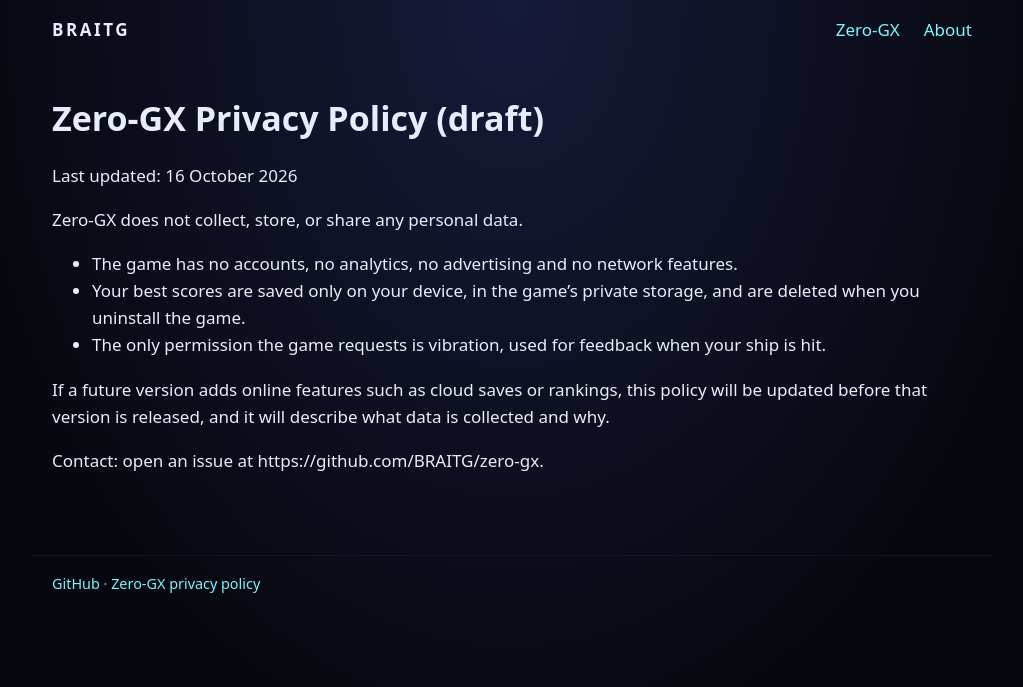
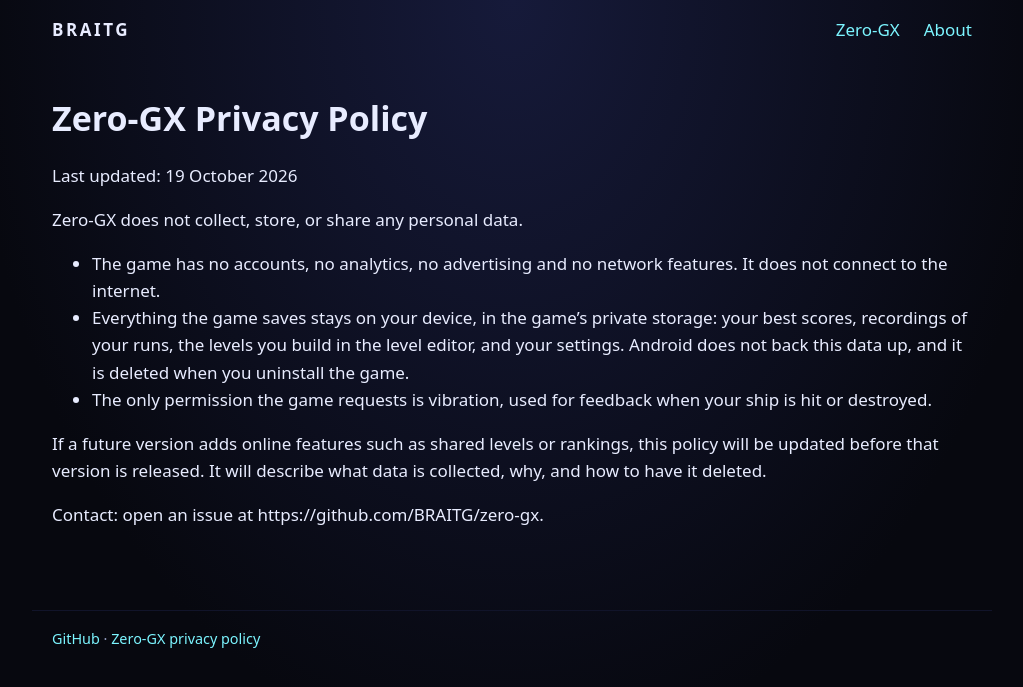
Before and after one commit to BRAITG/braitg.github.io, a Jekyll site: the page built from zero-gx/privacy.md, in a window 1280 px wide. Shown: the top 687 px of the page, without its empty margins (128-1151 px from the left). Built offline with Jekyll 4.4.1, drawn with Linux system fonts in a browser that asks for light colours.

Commit message:
Update Zero-GX privacy policy

```diff
--- a/zero-gx/privacy.md
+++ b/zero-gx/privacy.md
@@ -4,16 +4,16 @@ title: Zero-GX Privacy Policy
 permalink: /zero-gx/privacy/
 ---
 
-# Zero-GX Privacy Policy (draft)
+# Zero-GX Privacy Policy
 
-Last updated: 16 October 2026
+Last updated: 19 October 2026
 
 Zero-GX does not collect, store, or share any personal data.
 
-- The game has no accounts, no analytics, no advertising and no network features.
-- Your best scores are saved only on your device, in the game's private storage, and are deleted when you uninstall the game.
-- The only permission the game requests is vibration, used for feedback when your ship is hit.
+- The game has no accounts, no analytics, no advertising and no network features. It does not connect to the internet.
+- Everything the game saves stays on your device, in the game's private storage: your best scores, recordings of your runs, the levels you build in the level editor, and your settings. Android does not back this data up, and it is deleted when you uninstall the game.
+- The only permission the game requests is vibration, used for feedback when your ship is hit or destroyed.
 
-If a future version adds online features such as cloud saves or rankings, this policy will be updated before that version is released, and it will describe what data is collected and why.
+If a future version adds online features such as shared levels or rankings, this policy will be updated before that version is released. It will describe what data is collected, why, and how to have it deleted.
 
 Contact: open an issue at https://github.com/BRAITG/zero-gx.
```
